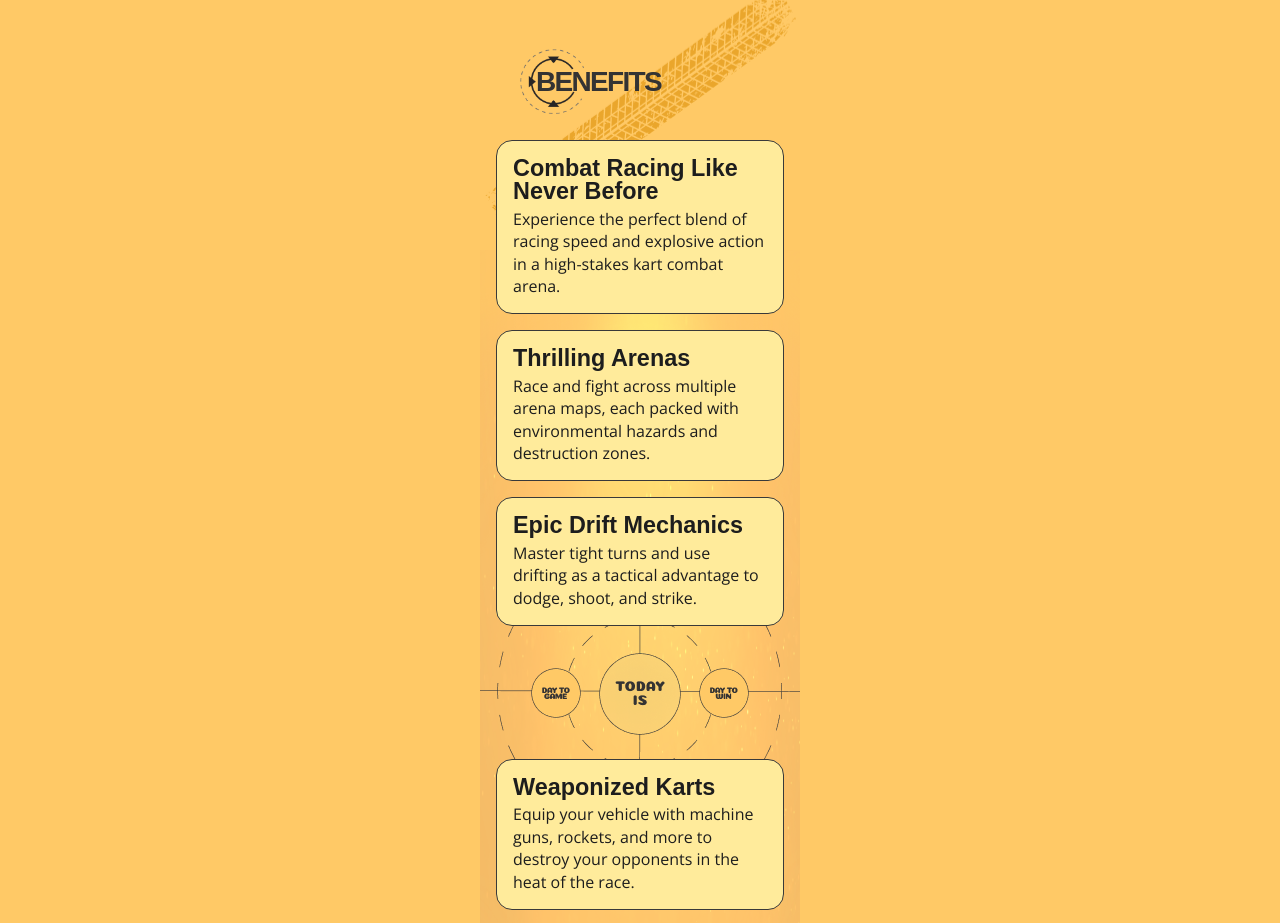
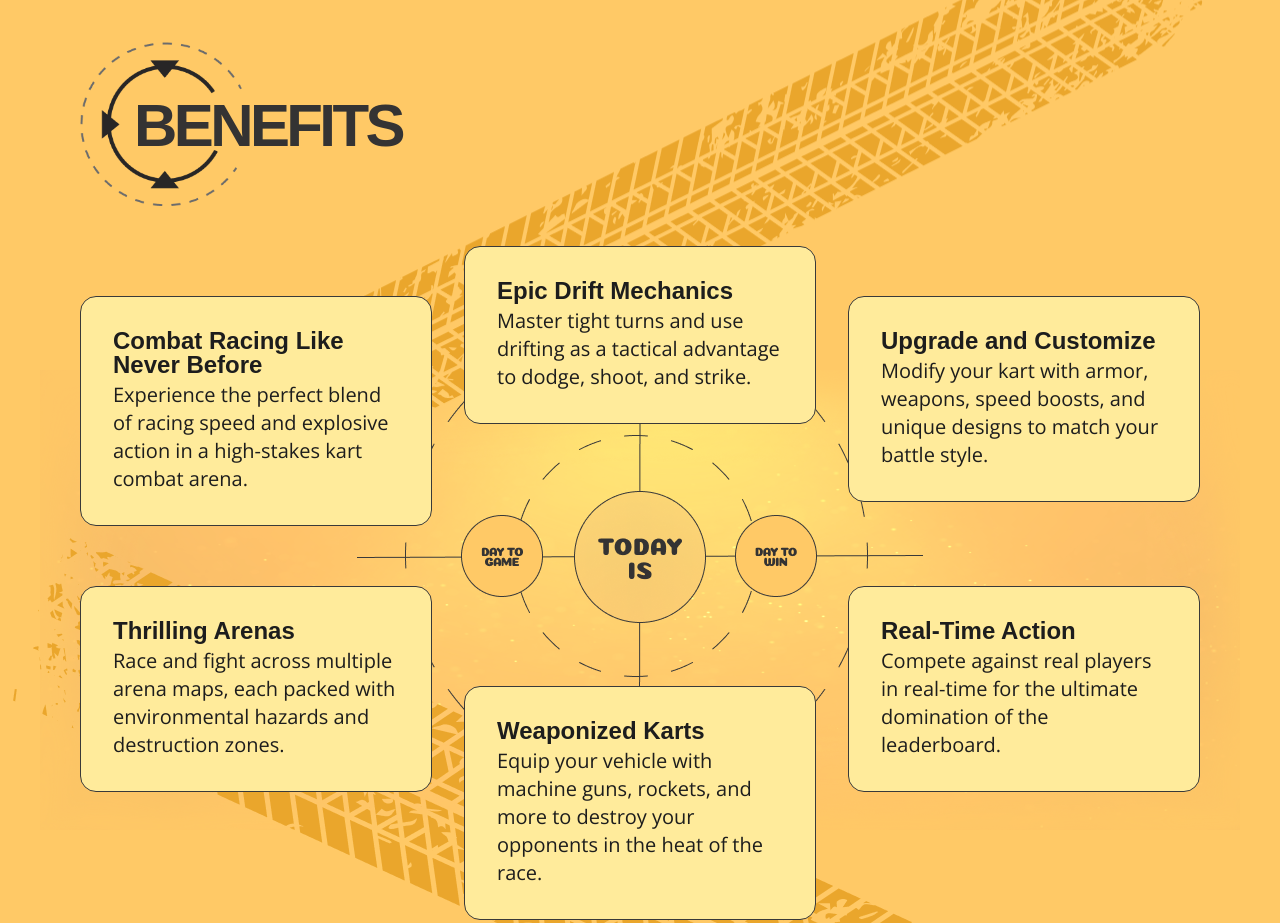
Before and after one commit to LeBochuliak/stp-8891, a website built with Vite: page src/index.html in a window 1280 px wide. Shown: the top 923 px of the page. Built offline with nearby package versions, Linux system fonts and the light colour scheme; a web font is replaced by a local one.

Commit message:
Benefits section desktop

```diff
--- a/src/partials/benefits.html
+++ b/src/partials/benefits.html
@@ -1,6 +1,6 @@
 <section class="section benefits" id="benefits">
     <div class="container">
-        <h2 class="section-title">Benefits</h2>
+        <h2 class="section-title section-title-benefits">Benefits</h2>
         <ul class="benefits-list">
             <li class="benefits-list-item">
                 <h3 class="benefits-list-title">
--- a/src/scss/base.scss
+++ b/src/scss/base.scss
@@ -11,10 +11,7 @@ main {
 .section {
     width: 100vw;
     padding: 20px 0;
-}
-
-@media (min-width: 1200px) {
-    .section {
+    @include media(desktop) {
         padding: 40px 0;
     }
 }
@@ -22,13 +19,12 @@ main {
     width: 320px;
     margin: 0 auto;
     padding: 0 16px;
-}
-@media only screen and (min-width: 1200px) {
-    .container {
-        max-width: 1200px;
+    @include media(desktop) {
+        width: 1200px;
         padding: 0 40px;
     }
 }
+
 .btn {
     font-family: inherit;
     border: none;
@@ -57,6 +53,9 @@ main {
     color: #343333;
     display: inline-block;
     margin-bottom: 26px;
+    @include media(desktop) {
+        font-size: 60px;
+    }
 }
 .section-title::before {
     content: '';
@@ -69,4 +68,11 @@ main {
     vertical-align: middle;
     margin-right: -52px;
     margin-top: -5px;
+    @include media(desktop) {
+        background-image: url(/img/title-decor-desktop.png);
+        width: 170px;
+        height: 164px;
+        margin-right: -116px;
+        margin-top: -12px;
+    }
 }
--- a/src/scss/benefits.scss
+++ b/src/scss/benefits.scss
@@ -7,11 +7,31 @@
     background-size: auto;
     background-repeat: no-repeat;
     background-position: 50% 50%, 50% -1%, 67% 100%, 45% 99.5%, 50% 50%;
+
+    @include media(desktop) {
+        padding-bottom: 220px;
+        padding-top: 54px;
+        background-image: url(/img/benefits/today-is-desktop.png),
+            url(/img/benefits/tire-traces-right-desktop.png),
+            url(/img/benefits/car-desktop.png),
+            url(/img/benefits/tire-traces-desktop.png),
+            url(/img/benefits/texture-desktop.png);
+        background-position: 50% 44%, 78% -14%, 86% 102%, 12% 98%, 50% 50%;
+    }
+}
+.section-title-benefits {
+    margin-bottom: 90px;
 }
 .benefits-list {
     display: flex;
     flex-direction: column;
     align-items: center;
+    @include media(desktop) {
+        flex-direction: row;
+        flex-wrap: wrap;
+        justify-content: space-between;
+        align-items: flex-start;
+    }
 }
 .benefits-list-item {
     padding: 16px;
@@ -21,16 +41,59 @@
     width: 288px;
     background: #ffeb9b;
     margin-bottom: 16px;
+    @include media(desktop) {
+        padding: 32px;
+        width: 352px;
+        margin-bottom: 60px;
+    }
+}
+
+.benefits-list-title {
+    @include media(desktop) {
+        font-size: 24px;
+    }
 }
 .benefits-list-text {
     font-family: 'Open Sans', sans-serif;
     font-size: 16px;
     line-height: 1.4;
     margin-top: 4px;
+    @include media(desktop) {
+        font-size: 20px;
+    }
+}
+.benefits-list-item:nth-child(1) {
+    @include media(desktop) {
+        order: 1;
+        align-items: center;
+    }
+}
+.benefits-list-item:nth-child(2) {
+    @include media(desktop) {
+        order: 4;
+    }
 }
 .benefits-list-item:nth-child(3) {
     margin-bottom: 133px;
+    @include media(desktop) {
+        order: 2;
+        margin-top: -50px;
+    }
+}
+.benefits-list-item:nth-child(4) {
+    @include media(desktop) {
+        order: 5;
+        margin-top: 100px;
+    }
+}
+.benefits-list-item:nth-child(5) {
+    @include media(desktop) {
+        order: 3;
+    }
 }
 .benefits-list-item:last-child {
     margin-bottom: 0;
+    @include media(desktop) {
+        order: 6;
+    }
 }
--- a/src/scss/common/_mixins.scss
+++ b/src/scss/common/_mixins.scss
@@ -1,5 +1,6 @@
 @use 'sass:math';
 @import './breakpoints';
+@import '_vars.scss';
 /*
 screen types:
     mobile,
--- a/src/scss/common/_vars.scss
+++ b/src/scss/common/_vars.scss
@@ -2,3 +2,4 @@ $_main_color: #242424;
 $_main_bg_color: rgba(255, 255, 255, 0.87);
 $_header_color: #747bff;
 $_header_accent_color: red;
+$desktop: 1200px;
```
Also changed, not shown: src/img/benefits/car-desktop.png (added), src/img/benefits/texture-desktop.png (added), src/img/benefits/tire-traces-desktop.png (added), src/img/benefits/tire-traces-right-desktop.png (added), src/img/benefits/today-is-desktop.png (added), src/img/title-decor-desktop.png (added). Lines whose indentation alone changed are shown as unchanged.
